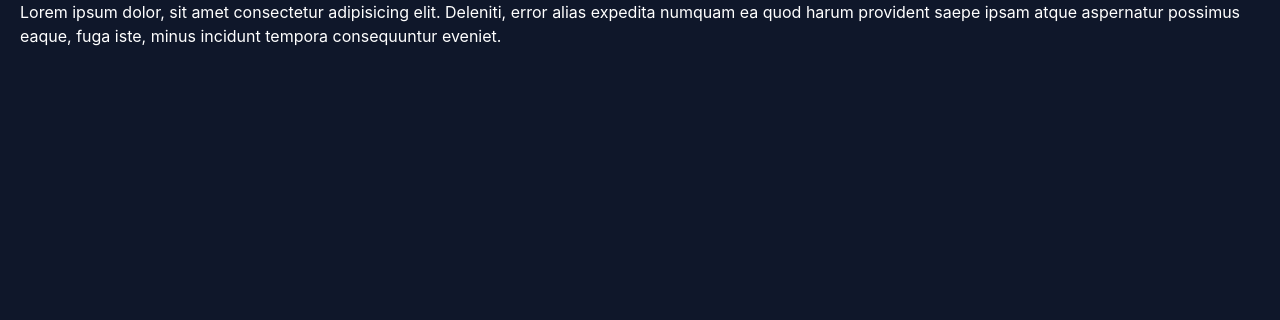
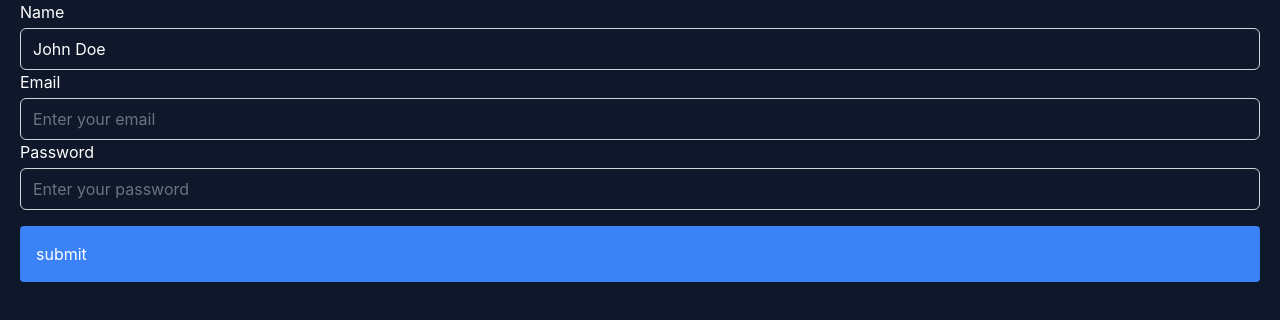
Before and after one commit to seriiserii825/nuxt-teashop, a Nuxt app: page / in a window 1280 px wide. Shown: the top 320 px of the page. Built offline with nearby package versions, Linux system fonts and the light colour scheme.

Commit message:
feat: register on home page

```diff
--- a/app/api/axiosInstance.ts
+++ b/app/api/axiosInstance.ts
@@ -1,8 +1,10 @@
 import axios, { type CreateAxiosDefaults } from 'axios'
 
-import { getAccessToken } from './api_tokens'
+import { getAccessToken, removeAccessToken } from './api_tokens'
 
-const baseURL = import.meta.env.NUXT_PUBLIC_API_BASE
+const config = useRuntimeConfig()
+const baseURL = config.public.apiBase
+
 const options: CreateAxiosDefaults = {
   baseURL,
   headers: {
--- a/app/composables/useForm.ts
+++ b/app/composables/useForm.ts
@@ -1,40 +1,32 @@
-import { FetchError } from "ofetch";
-
-type Bug422 = Array<[string, string, Array<string | number>]>;
-
-export default function useForm<TFormData extends Record<string, unknown>, TApiResult>(
+export default function useForm<
+  TFormData extends Record<string, unknown>,
+  TApiResult,
+>(
   apiFn: (args: TFormData) => Promise<TApiResult>,
   formData: TFormData,
   onSuccess?: (args: TApiResult) => void
 ) {
-  const form = reactive(formData);
-  const errors = ref<Record<string, string>>({});
-  const notice = ref<string | null>(null);
-  const pending = ref(false);
-  const success = ref(false);
+  const form = reactive(formData)
+  const errors = ref<Record<string, string>>({})
+  const notice = ref<string | null>(null)
+  const pending = ref(false)
+  const success = ref(false)
 
   async function send() {
-    errors.value = {};
-    notice.value = null;
-    pending.value = true;
-    success.value = false;
+    errors.value = {}
+    notice.value = null
+    pending.value = true
+    success.value = false
     try {
-      const res = await apiFn(formData);
-      success.value = true;
-      onSuccess && onSuccess(res);
+      const res = await apiFn(formData)
+      success.value = true
+      if (onSuccess) {
+        onSuccess(res)
+      }
     } catch (e) {
-      if (e instanceof FetchError && e.status == 422) {
-        const bug422 = e.data as Bug422;
-        bug422.forEach((bug) => {
-          if (bug[0] in form) {
-            errors.value[bug[0]] = ruleToText(bug[1], bug[2]);
-          }
-        });
-      } else {
-        notice.value = "Unexpected error occurred. Please try again later.";
-      }
+      handleAxiosError(e)
     } finally {
-      pending.value = false;
+      pending.value = false
     }
   }
   return {
@@ -44,5 +36,5 @@ export default function useForm<TFormData extends Record<string, unknown>, TApiR
     pending,
     success,
     send,
-  };
+  }
 }
--- a/app/config/api_url.config.ts
+++ b/app/config/api_url.config.ts
@@ -1,6 +1,3 @@
-export const SERVER_URL =
-  process.env.NUXT_PUBLIC_API_BASE ||
-  console.error('NUXT_PUBLIC_API_BASE is not defined')
 export const API_URL = {
   root: (url = '') => `${url ? url : ''}`,
   auth: (url = '') => API_URL.root(`/auth${url}`),
--- a/app/pages/index.vue
+++ b/app/pages/index.vue
@@ -1,9 +1,50 @@
-<script setup lang="ts"></script>
+<script setup lang="ts">
+  import { authService } from '~/api/services/authService'
+  import FormInput from '~/components/Form/FormInput.vue'
+
+  const { form, send, pending } = useForm(
+    authService.register,
+    {
+      name: 'John Doe',
+      email: '',
+      password: '',
+    },
+    () => {
+      console.log('User registered successfully')
+    }
+  )
+</script>
 
 <template>
   <div>
-    Lorem ipsum dolor, sit amet consectetur adipisicing elit. Deleniti, error
-    alias expedita numquam ea quod harum provident saepe ipsam atque aspernatur
-    possimus eaque, fuga iste, minus incidunt tempora consequuntur eveniet.
+    <div v-if="pending" class="loading mb-4">Loading...</div>
+    <div v-else class="mb-4">
+      <FormInput
+        v-model="form.name"
+        label="Name"
+        name="name"
+        placeholder="Enter your name"
+      />
+      <FormInput
+        v-model="form.email"
+        label="Email"
+        name="email"
+        type="email"
+        placeholder="Enter your email"
+      />
+      <FormInput
+        v-model="form.password"
+        label="Password"
+        name="password"
+        type="password"
+        placeholder="Enter your password"
+      />
+    </div>
+    <div
+      class="cursor-pointer rounded bg-blue-500 p-4 text-white"
+      @click="send"
+    >
+      submit
+    </div>
   </div>
 </template>
--- a/app/utils/handleAxiosError.ts
+++ b/app/utils/handleAxiosError.ts
@@ -1,4 +1,5 @@
 import axios from 'axios'
+
 import type { Ref } from 'vue'
 
 interface ValidationErrors {
```
